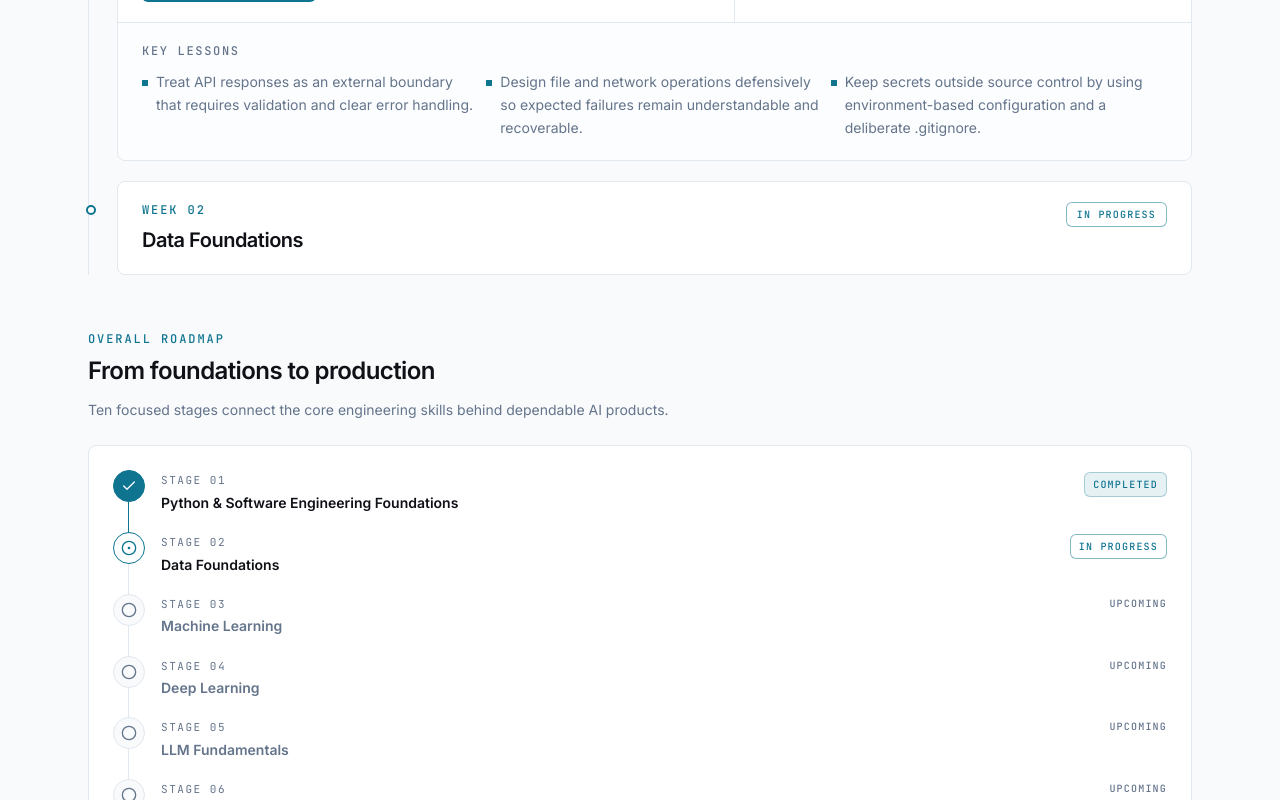
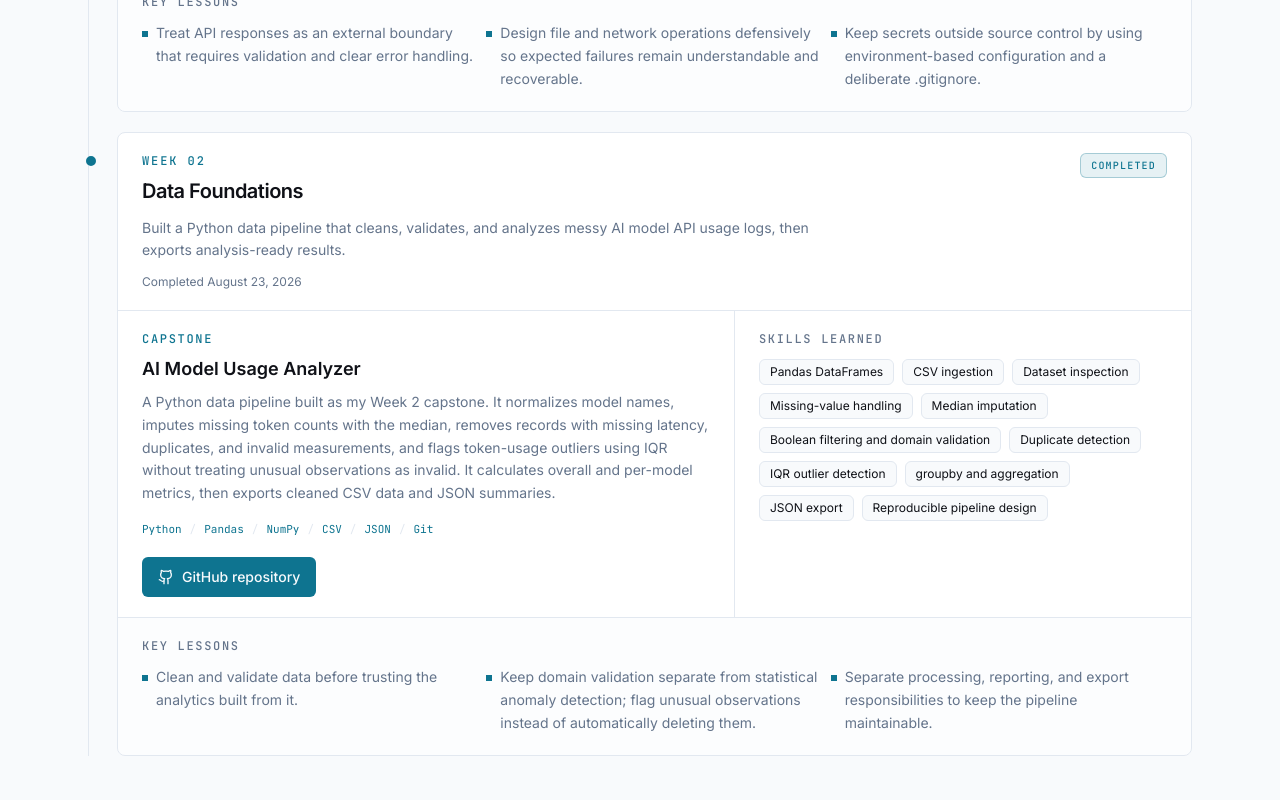
Before and after one commit to JjayFabor/jjayfabor.github.io, a React (Vite) app: page /ai-journey in a window 1280 px wide. Shown: the part 1160-1960 px from the top of the page. Built offline with nearby package versions, Linux system fonts and the light colour scheme.

Commit message:
feat(ai-journey): add Week 2 AI Model Usage Analyzer

```diff
--- a/src/data/aiJourney.js
+++ b/src/data/aiJourney.js
@@ -75,8 +75,41 @@ export const aiRoadmap = {
     {
       id: "data-foundations",
       title: "Data Foundations",
-      status: "in-progress",
-      weeks: [{ week: 2, status: "in-progress" }],
+      status: "completed",
+      weeks: [
+        {
+          week: 2,
+          status: "completed",
+          summary:
+            "Built a Python data pipeline that cleans, validates, and analyzes messy AI model API usage logs, then exports analysis-ready results.",
+          skills: [
+            "Pandas DataFrames",
+            "CSV ingestion",
+            "Dataset inspection",
+            "Missing-value handling",
+            "Median imputation",
+            "Boolean filtering and domain validation",
+            "Duplicate detection",
+            "IQR outlier detection",
+            "groupby and aggregation",
+            "JSON export",
+            "Reproducible pipeline design",
+          ],
+          project: {
+            name: "AI Model Usage Analyzer",
+            description:
+              "A Python data pipeline built as my Week 2 capstone. It normalizes model names, imputes missing token counts with the median, removes records with missing latency, duplicates, and invalid measurements, and flags token-usage outliers using IQR without treating unusual observations as invalid. It calculates overall and per-model metrics, then exports cleaned CSV data and JSON summaries.",
+            tech: ["Python", "Pandas", "NumPy", "CSV", "JSON", "Git"],
+            github: "https://github.com/JjayFabor/ai-model-usage-analyzer",
+          },
+          keyLessons: [
+            "Clean and validate data before trusting the analytics built from it.",
+            "Keep domain validation separate from statistical anomaly detection; flag unusual observations instead of automatically deleting them.",
+            "Separate processing, reporting, and export responsibilities to keep the pipeline maintainable.",
+          ],
+          dateCompleted: "2026-08-23",
+        },
+      ],
     },
     { id: "machine-learning", title: "Machine Learning", status: "upcoming" },
     { id: "deep-learning", title: "Deep Learning", status: "upcoming" },
```
